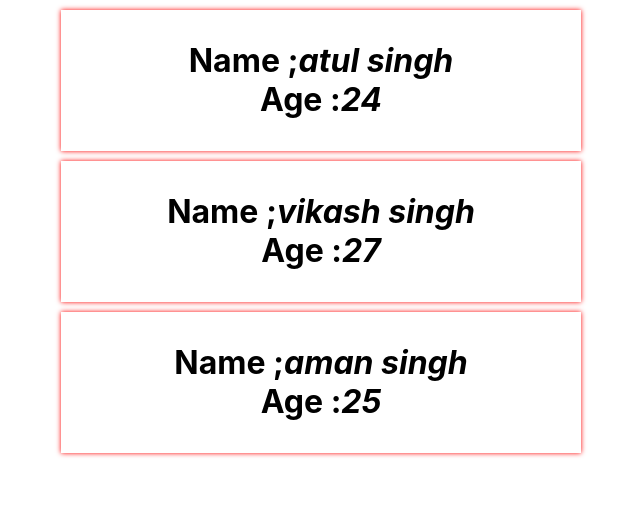
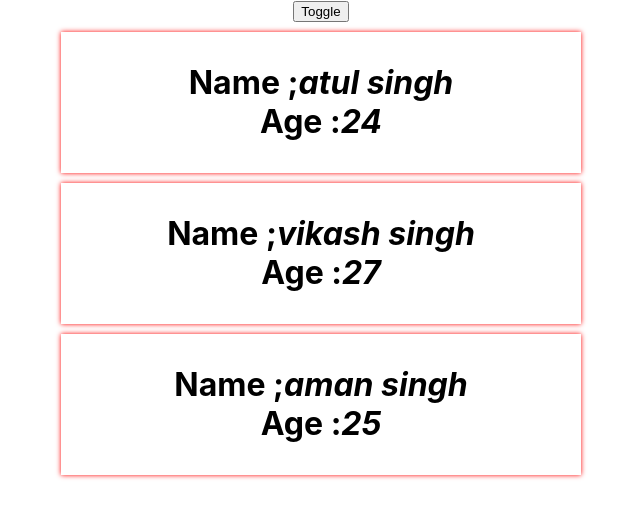
Before and after one commit to atulsingh9507/start-atulreact, a React (Create React App) app: page / in a window 1280 px wide. Shown: the top 518 px of the page, without its empty margins (319-959 px from the left). Built offline with nearby package versions, Linux system fonts and the light colour scheme.

Commit message:
conditional data rendring

```diff
--- a/src/App.js
+++ b/src/App.js
@@ -21,13 +21,17 @@ class App extends Component{
           age:25,
         },
 
-      ]
+      ],
+    isShow : true,
     };
+    this.toggleHendler = this.toggleHendler.bind(this);
   }
   buttonClickHandler =() => {
  console.log(this.state);
   };
-
+toggleHendler() {
+  this.setState({isShow: !this.state.isShow})
+}
 
 render() {
 let Persons;
@@ -35,7 +39,12 @@ Persons = this.state.Persons.map((p, index) => {
 return <Person key={index} name={p.name} age={p.age}></Person>
 });
 
-  return <div className='App'>{Persons}</div>;
+  return <div className='App'>
+    <button onClick={this.toggleHendler}>Toggle</button>
+    {
+    this.state.isShow === true ? Persons : ""
+    }
+    </div>
 }
 }
 
--- a/src/component/person/person.js
+++ b/src/component/person/person.js
@@ -15,6 +15,7 @@ class Person extends Component {
             <h1>
                <label className={PersonStyle.Label}>Name</label> ;
                <i>{this.props.name}</i>
+
                 <br/>
             <label>Age </label>:<i>{this.props.age}</i>
             </h1>
```
